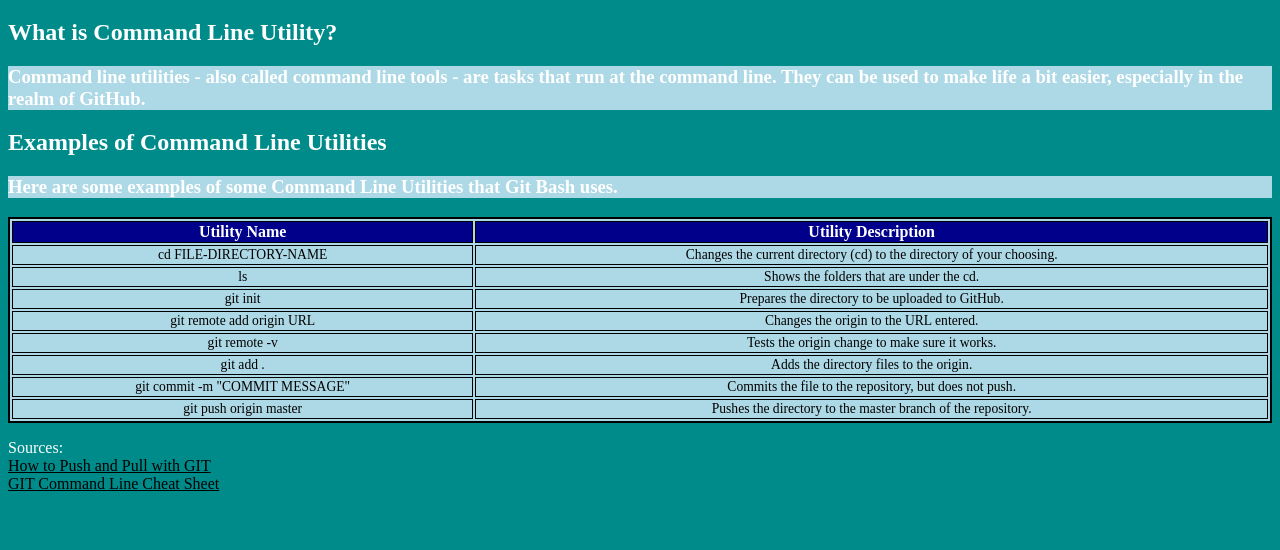
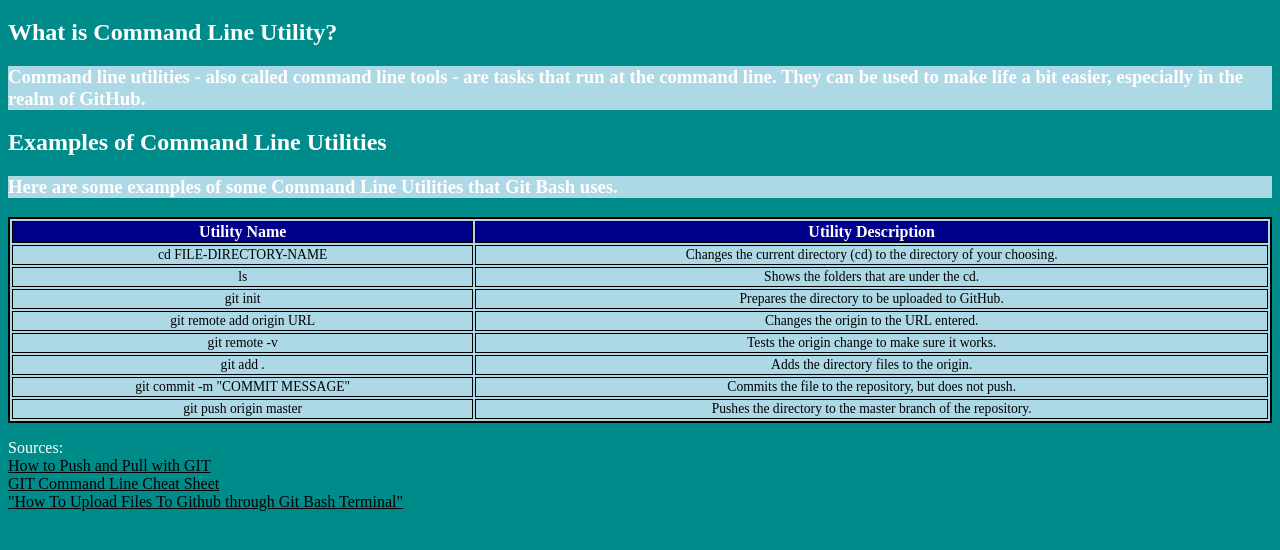
Before and after one commit to chanWright/DemoGroupRemoteColab-Git, a plain HTML site: page commandLineUtil.html in a window 1280 px wide. Shown: the part 96-646 px from the top of the page. Drawn offline with Linux system fonts and the light colour scheme.

Commit message:
Added Source

```diff
--- a/commandLineUtil.html
+++ b/commandLineUtil.html
@@ -71,6 +71,8 @@
 		<a href="https://www.datacamp.com/community/tutorials/git-push-pull">How to Push and Pull with GIT</a>
         <br>
         <a href=https://gist.github.com/davfre/8313299>GIT Command Line Cheat Sheet</a>
+        <br>
+        <a href=https://www.youtube.com/watch?v=BWiAUtwtqjM>"How To Upload Files To Github through Git Bash Terminal"</a>
 	</p>
 </body>
 </html>
```
